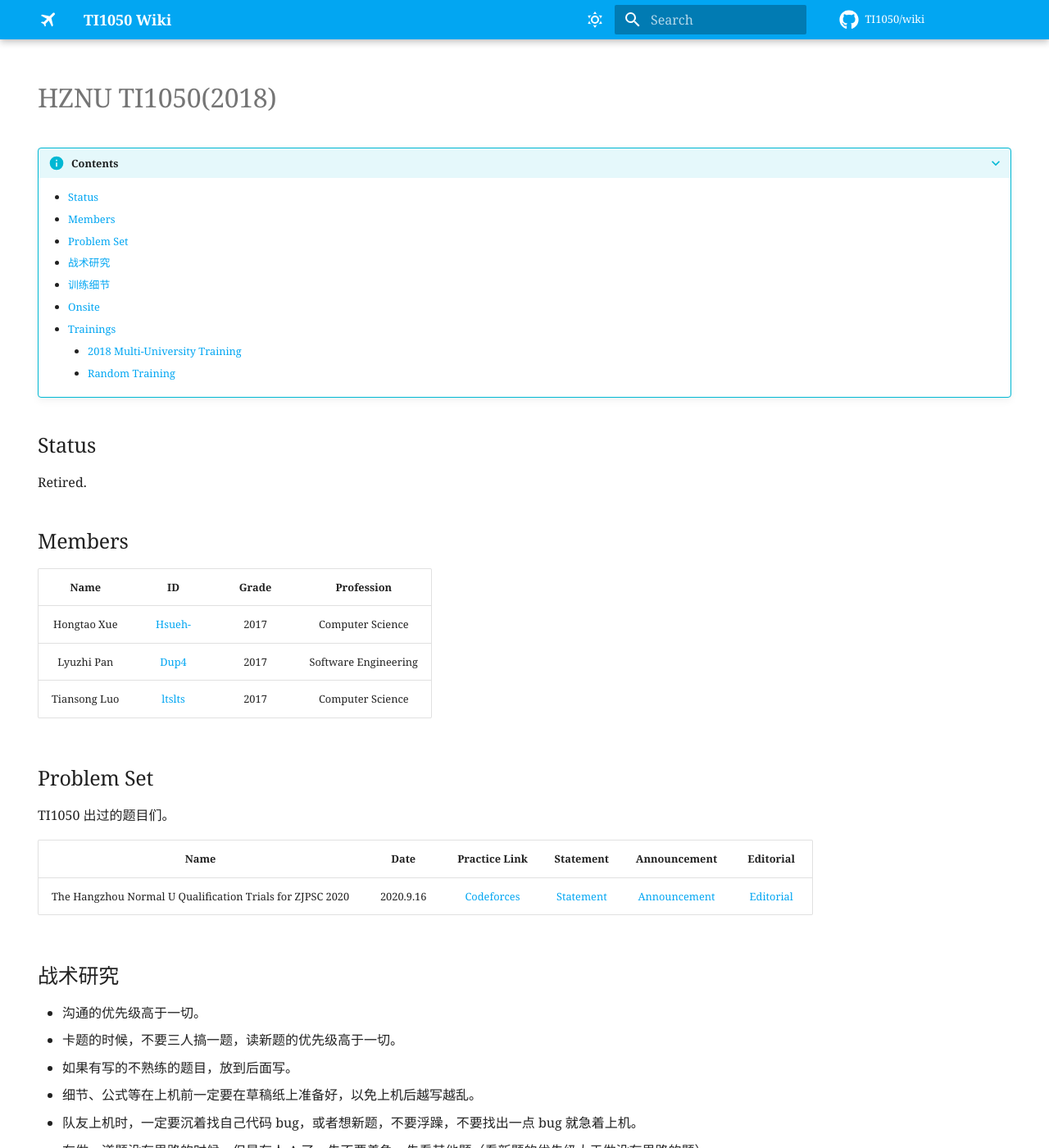
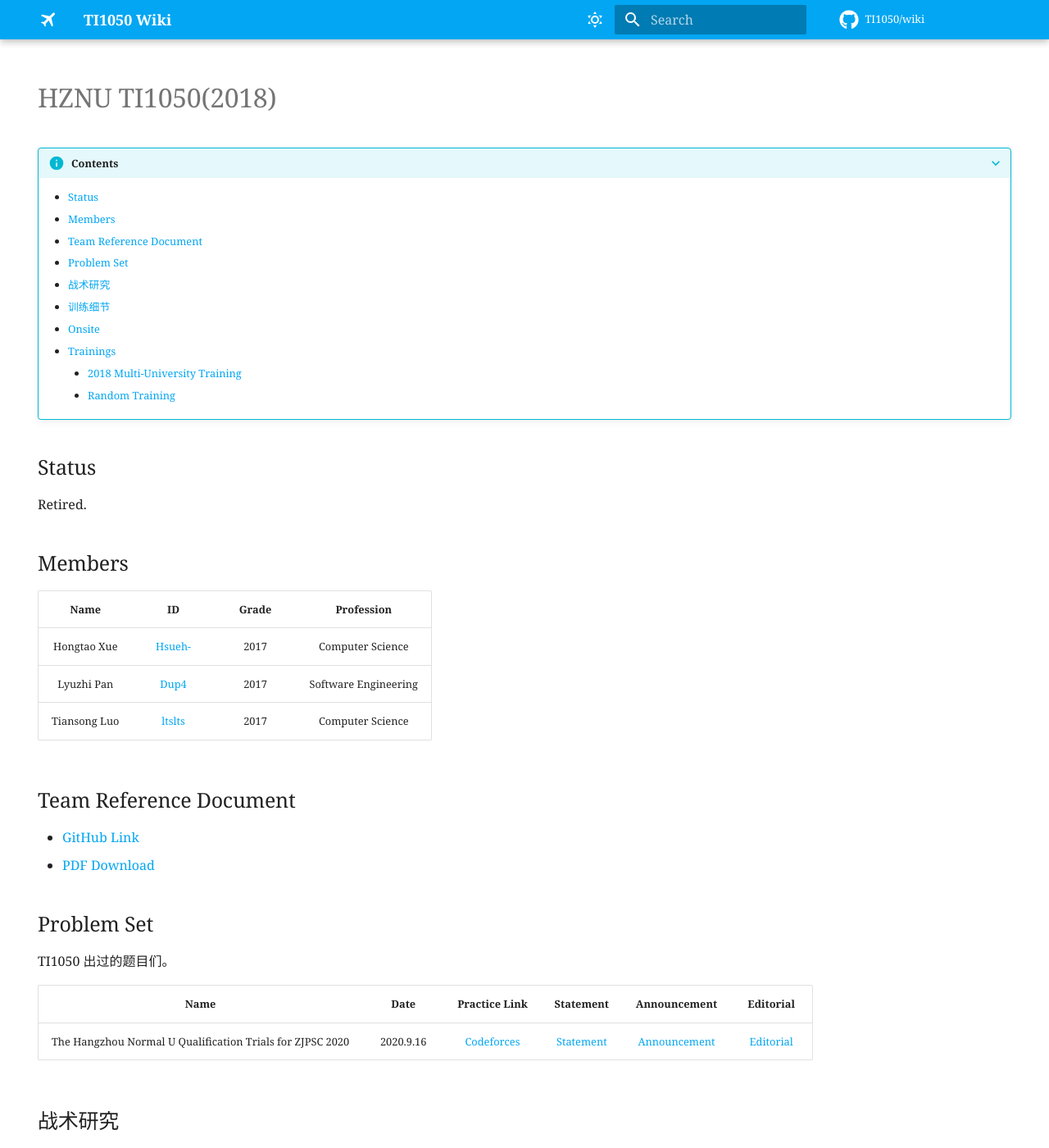
Before and after one commit to TI-1050/wiki, an MkDocs documentation site: the page built from docs/index.md, in a window 1280 px wide and 1400 px high. Shown: the whole window at 82% size. Built offline with MkDocs 1.6.1 and Material for MkDocs 9.7.7, drawn with Linux system fonts in a browser that asks for light colours; some web fonts are replaced; comment, search, counter and statistics services are not loaded.

Commit message:
feat: Team Reference Document

```diff
--- a/docs/index.md
+++ b/docs/index.md
@@ -14,6 +14,11 @@ Retired.
 | Hongtao Xue  | [Hsueh-](https://codeforces.com/profile/HsuehHtao) | 2017  |   Computer Science   |
 |  Lyuzhi Pan  |    [Dup4](https://codeforces.com/profile/Dup4)     | 2017  | Software Engineering |
 | Tiansong Luo |    [ltslts](https://codeforces.com/profile/lts)    | 2017  |   Computer Science   |
+
+## Team Reference Document
+
+* [GitHub Link](https://github.com/TI-1050/template)
+* [PDF Download](./assets/template.pdf)
 
 ## Problem Set
 
```
Also changed, not shown: 1 other file.
